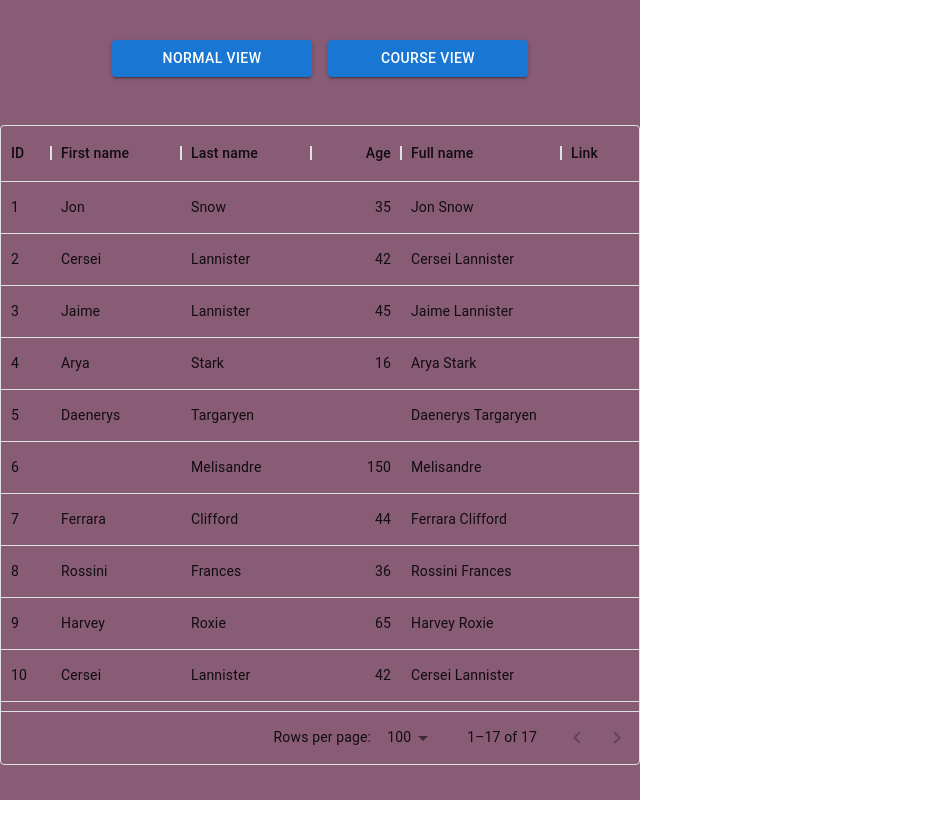
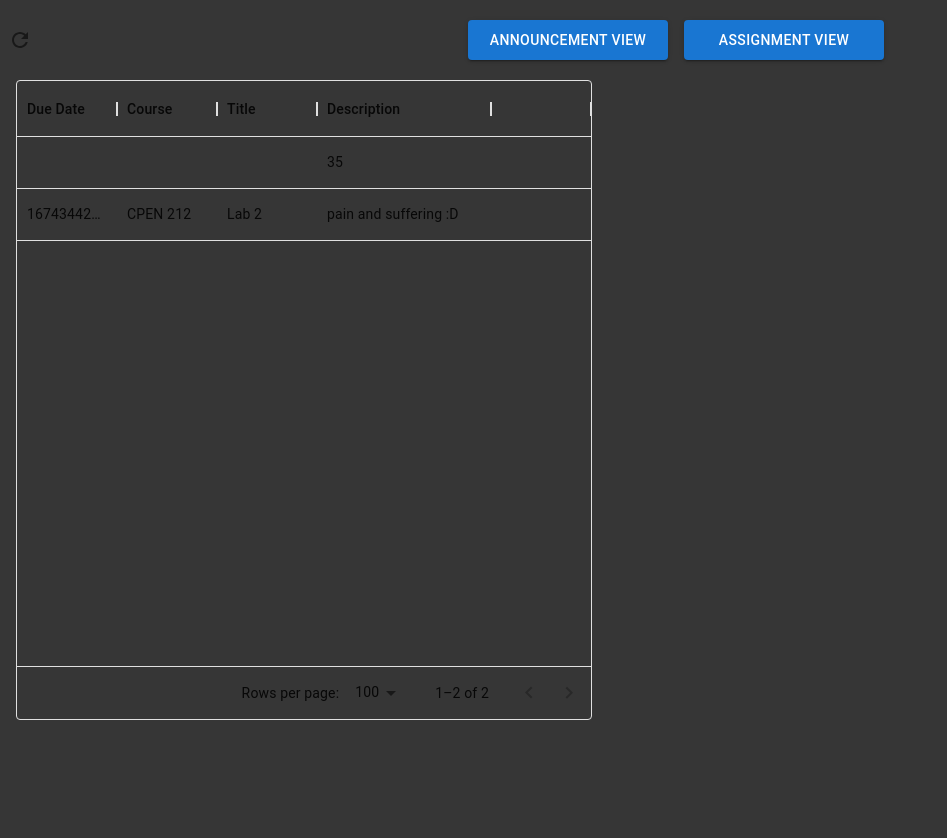
Before and after one commit to Computing-Collective/TODO, a React (Create React App) app in the folder frontend/: page / in a window 1280 px wide. Shown: the top 838 px of the page, without its empty margins (0-947 px from the left). Before the commit the page ends 800 px from the top, so only its background shows below. Built offline with nearby package versions, Linux system fonts and the light colour scheme.

Commit message:
sleepyzzz

```diff
--- a/frontend/package.json
+++ b/frontend/package.json
@@ -5,11 +5,14 @@
   "dependencies": {
     "@emotion/react": "^11.10.5",
     "@emotion/styled": "^11.10.5",
+    "@mui/icons-material": "^5.11.0",
     "@mui/material": "^5.11.5",
     "@mui/x-data-grid": "^5.17.20",
+    "@mui/x-data-grid-pro": "^5.17.20",
     "@testing-library/jest-dom": "^5.16.5",
     "@testing-library/react": "^13.4.0",
     "@testing-library/user-event": "^13.5.0",
+    "axios": "^1.2.3",
     "react": "^18.2.0",
     "react-dom": "^18.2.0",
     "react-scripts": "5.0.1",
--- a/frontend/src/App.js
+++ b/frontend/src/App.js
@@ -4,32 +4,49 @@ import DataTable from "./components/DataTable";
 import ContainedButtons from "./components/ContainedButton";
 import OutlinedButton from "./components/OutlinedButton";
 import Stack from "@mui/material/Stack";
+import axios, { isCancel, AxiosError } from "axios";
+import RefreshIcon from "@mui/icons-material/Refresh";
+import IconButton from "@mui/material/IconButton";
+import refreshPage from "./functions/refresh";
 
 function App() {
   return (
-    <Grid container>
+    <Grid container spacing={2}>
+      <Grid item xs={12}>
+        {/* Buttons */}
+        <span style={{ padding: "40px" }}>
+          <Stack direction="row" spacing={2} justifyContent="left">
+            <span>
+              <IconButton
+                onClick={() => {
+                  refreshPage();
+                }}
+                aria-label="refresh"
+                style={{}}
+              >
+                <RefreshIcon />
+              </IconButton>
+            </span>
+            <span style={{ flexGrow: 0.5 }} />
+            <ContainedButtons text="Announcement view" width="200px" />
+            <ContainedButtons text="Assignment view" width="200px" />
+          </Stack>
+        </span>
+      </Grid>
       {/* Left */}
       <Stack
         alignItems="center"
         className="LeftContainer"
         direction="column"
-        spacing={1}
+        spacing={2}
         style={{
-          backgroundColor: "#875C74",
+          backgroundColor: "",
           overflowY: "hidden",
           width: "50vw",
         }}
       >
-        {/* Buttons */}
-        <span style={{ padding: "40px" }}>
-          <Stack direction="row" spacing={2}>
-            <ContainedButtons text="Normal view" width="200px" />
-            <ContainedButtons text="Course view" width="200px" />
-          </Stack>
-        </span>
-
         {/* Table */}
-        <DataTable cols={cols} rows={rows} />
+        <DataTable rows={rows} />
       </Stack>
 
       {/* Right */}
@@ -49,38 +66,14 @@ function App() {
 
 export default App;
 
-const cols = [
-  { field: "id", headerName: "ID", width: 10 },
-  { field: "firstName", headerName: "First name", width: 130 },
-  { field: "lastName", headerName: "Last name", width: 130 },
-  { field: "age", headerName: "Age", type: "number", width: 90 },
+const rows = [
+  { id: 1, lastName: "Snow", firstName: "Jon", description: 35 },
   {
-    field: "fullName",
-    headerName: "Full name",
-    description: "This column has a value getter and is not sortable.",
-    sortable: false,
-    width: 160,
-    valueGetter: (params) => `${params.row.firstName || ""} ${params.row.lastName || ""}`,
+    id: 2,
+    course: "CPEN 212",
+    dueDate: Date.now(),
+    title: "Lab 2",
+    description: "pain and suffering :D",
+    // completed: <CheckBoxOutlineBlankIcon />,
   },
-  { field: "link", headerName: "Link", width: 130 },
 ];
-
-const rows = [
-  { id: 1, lastName: "Snow", firstName: "Jon", age: 35 },
-  { id: 2, lastName: "Lannister", firstName: "Cersei", age: 42 },
-  { id: 3, lastName: "Lannister", firstName: "Jaime", age: 45 },
-  { id: 4, lastName: "Stark", firstName: "Arya", age: 16, link: null },
-  { id: 5, lastName: "Targaryen", firstName: "Daenerys", age: null },
-  { id: 6, lastName: "Melisandre", firstName: null, age: 150 },
-  { id: 7, lastName: "Clifford", firstName: "Ferrara", age: 44 },
-  { id: 8, lastName: "Frances", firstName: "Rossini", age: 36 },
-  { id: 9, lastName: "Roxie", firstName: "Harvey", age: 65 },
-  { id: 10, lastName: "Lannister", firstName: "Cersei", age: 42 },
-  { id: 11, lastName: "Lannister", firstName: "Jaime", age: 45 },
-  { id: 12, lastName: "Stark", firstName: "Arya", age: 16 },
-  { id: 13, lastName: "Targaryen", firstName: "Daenerys", age: null },
-  { id: 14, lastName: "Melisandre", firstName: null, age: 150 },
-  { id: 15, lastName: "Clifford", firstName: "Ferrara", age: 44 },
-  { id: 16, lastName: "Frances", firstName: "Rossini", age: 36 },
-  { id: 17, lastName: "Roxie", firstName: "Harvey", age: 65 },
-];
--- a/frontend/src/components/ContainedButton.js
+++ b/frontend/src/components/ContainedButton.js
@@ -1,10 +1,13 @@
-import * as React from 'react';
-import Button from '@mui/material/Button';
+import * as React from "react";
+import Button from "@mui/material/Button";
 
 export default function ContainedButtons(props) {
-    return (
-        <Button variant="contained" style={{ width: props.width }} >
-            {props.text}
-        </Button>
-    );
+  return (
+    <Button variant="contained" onClick={() => {
+
+    }}
+    style={{ width: props.width }}>
+      {props.text}
+    </Button>
+  );
 }
--- a/frontend/src/components/DataTable.js
+++ b/frontend/src/components/DataTable.js
@@ -1,15 +1,29 @@
-import * as React from 'react';
-import { DataGrid } from '@mui/x-data-grid';
-import { TableContainer } from '@mui/material';
-
-
+import * as React from "react";
+import { DataGrid } from "@mui/x-data-grid";
 
 export default function DataTable(props) {
   return (
-        <div style={{ height: '80vh', width: '100%' }}>
+    <div style={{ height: "80vh", width: "90%" }}>
       <DataGrid
         rows={props.rows}
-                columns={props.cols}
+        columns={[
+          { field: "dueDate", headerName: "Due Date", type: "date", editable: true },
+          { field: "course", headerName: "Course", editable: true },
+          { field: "title", headerName: "Title", editable: true },
+          {
+            field: "description",
+            headerName: "Description",
+            description: "This column is not sortable.",
+            sortable: false,
+            flex: 1,
+            // valueGetter: (params) =>
+            //   `${params.row.firstName || ""} ${params.row.lastName || ""}`,
+          },
+          {
+            field: "completed",
+            headerName: "",
+          },
+        ]}
       />
     </div>
   );
--- /dev/null
+++ b/frontend/src/functions/refresh.js
@@ -0,0 +1,9 @@
+import axios from "axios";
+export default function refreshPage() {
+  axios.get('/api/new-assignments')
+  .then(
+    function (response) {
+
+    }
+  )
+}
--- a/frontend/src/index.css
+++ b/frontend/src/index.css
@@ -5,6 +5,8 @@ body {
         sans-serif;
     -webkit-font-smoothing: antialiased;
     -moz-osx-font-smoothing: grayscale;
+    background-color: #363636;
+    color: #E5E5E5;
 }
 
 code {
```
Also changed, not shown: frontend/src/App.css (deleted, +0 -40 lines), frontend/src/setupTests.js (deleted, +0 -5 lines), 2 other files (tests, documents, lock files or other folders). Lines whose indentation alone changed are shown as unchanged.
